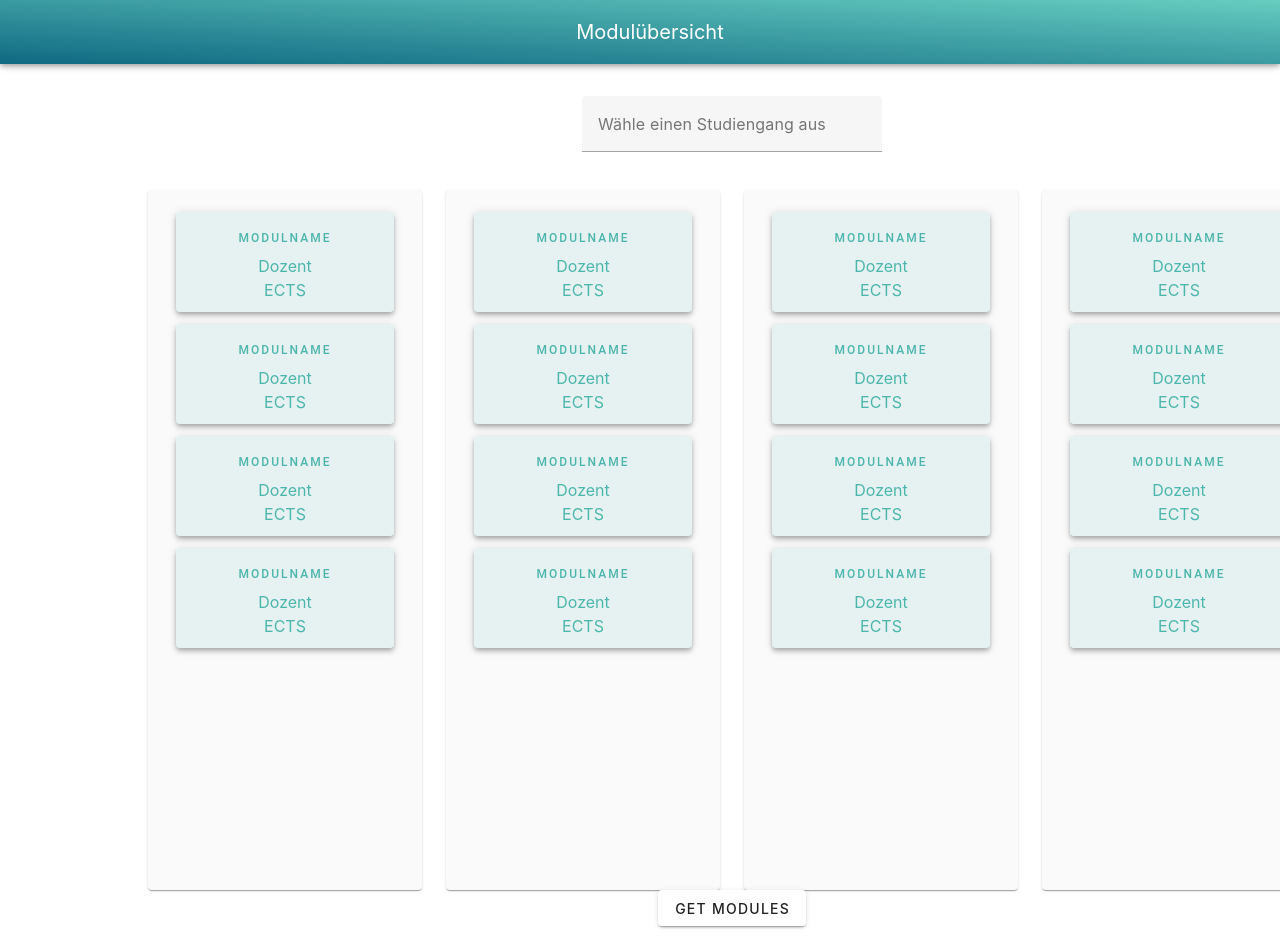
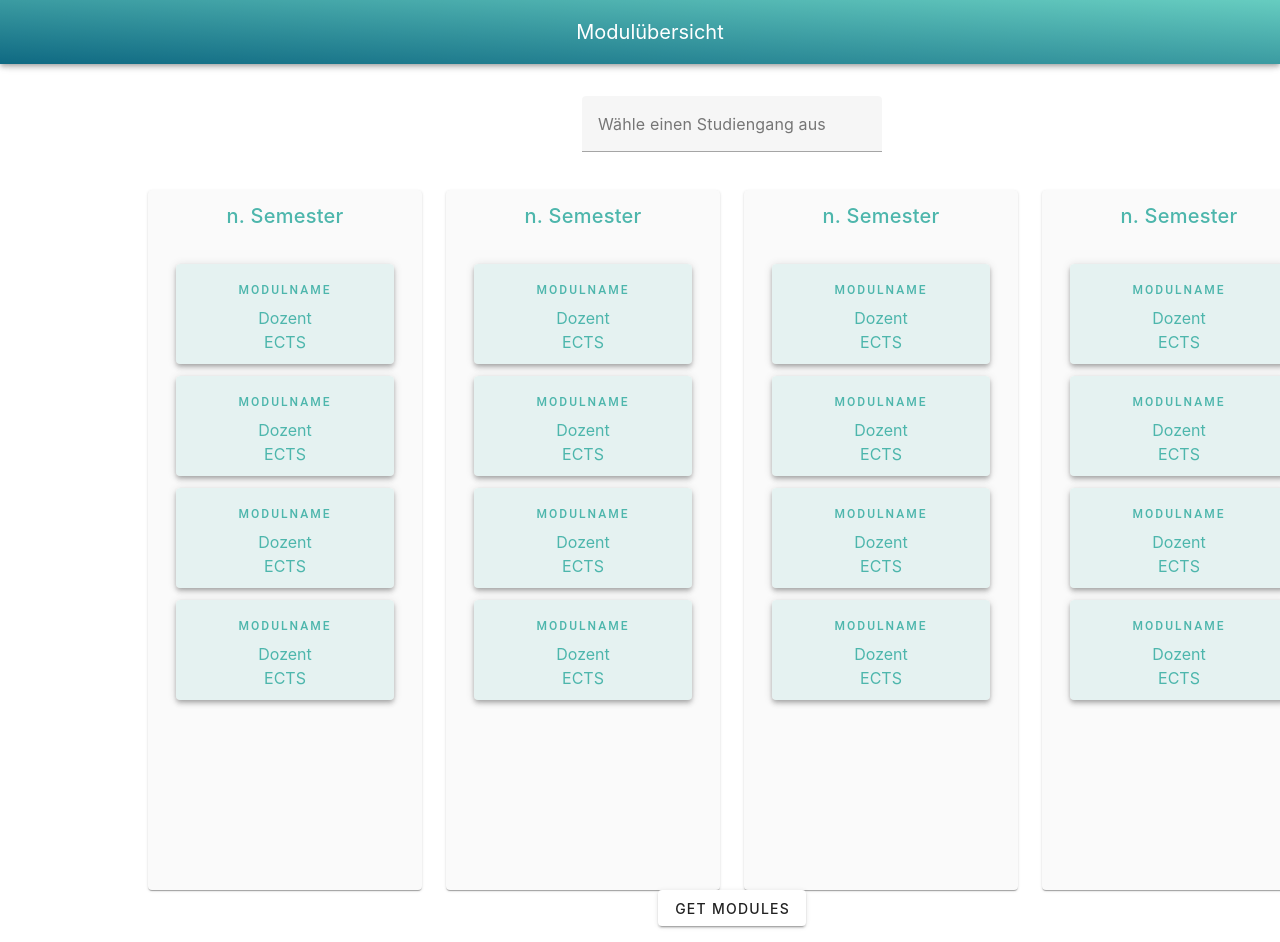
Before and after one commit to nobodyknowsE/GIBIS_REST, a Vue app in the folder gibis-rest/: page / in a window 1280 px wide. Shown: the top 942 px of the page. Built offline with nearby package versions, Linux system fonts and the light colour scheme.

Commit message:
add Semester label to SemesterColumn

```diff
--- a/gibis-rest/src/components/SemesterColumn.vue
+++ b/gibis-rest/src/components/SemesterColumn.vue
@@ -1,6 +1,8 @@
 <template>
     <v-col>
         <v-card
+            title="n. Semester"
+            class="text-teal-lighten-2"
             color="grey-lighten-5"
             min-width="250"
             min-height="700"
```
